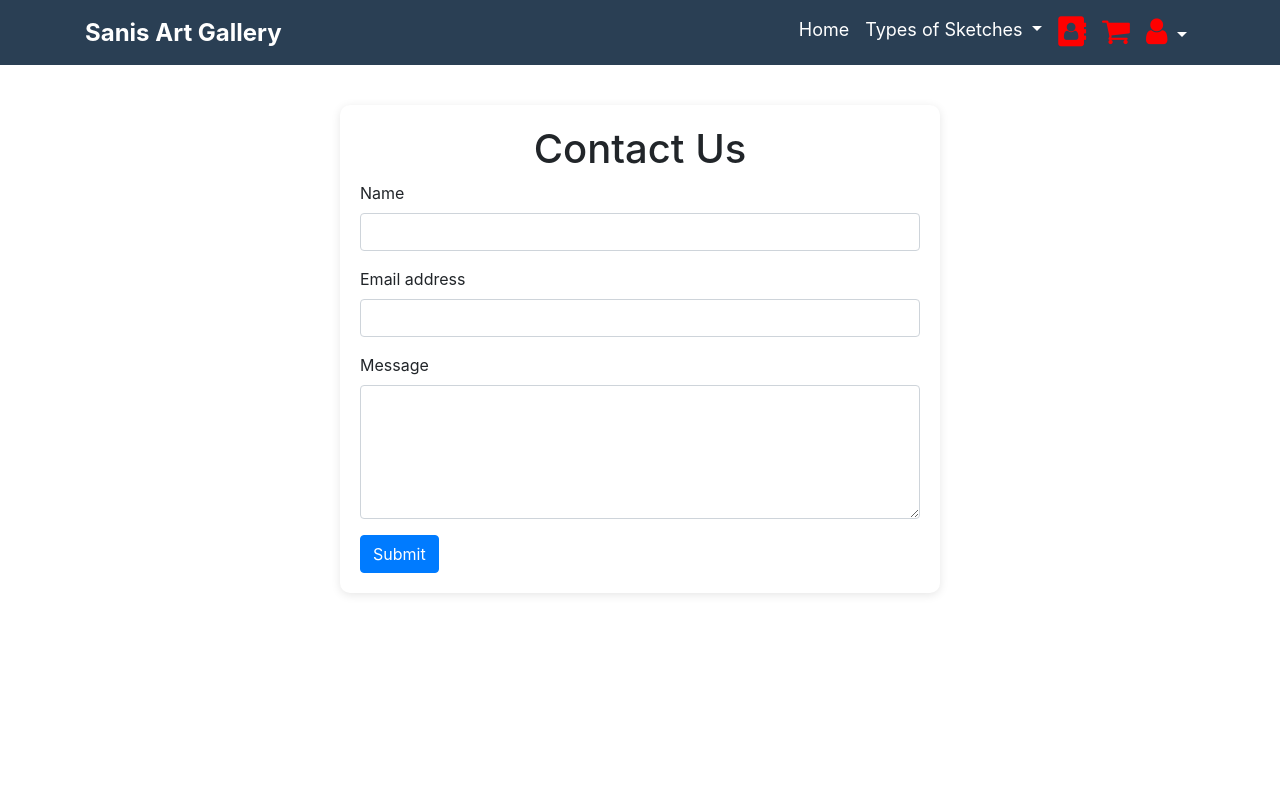
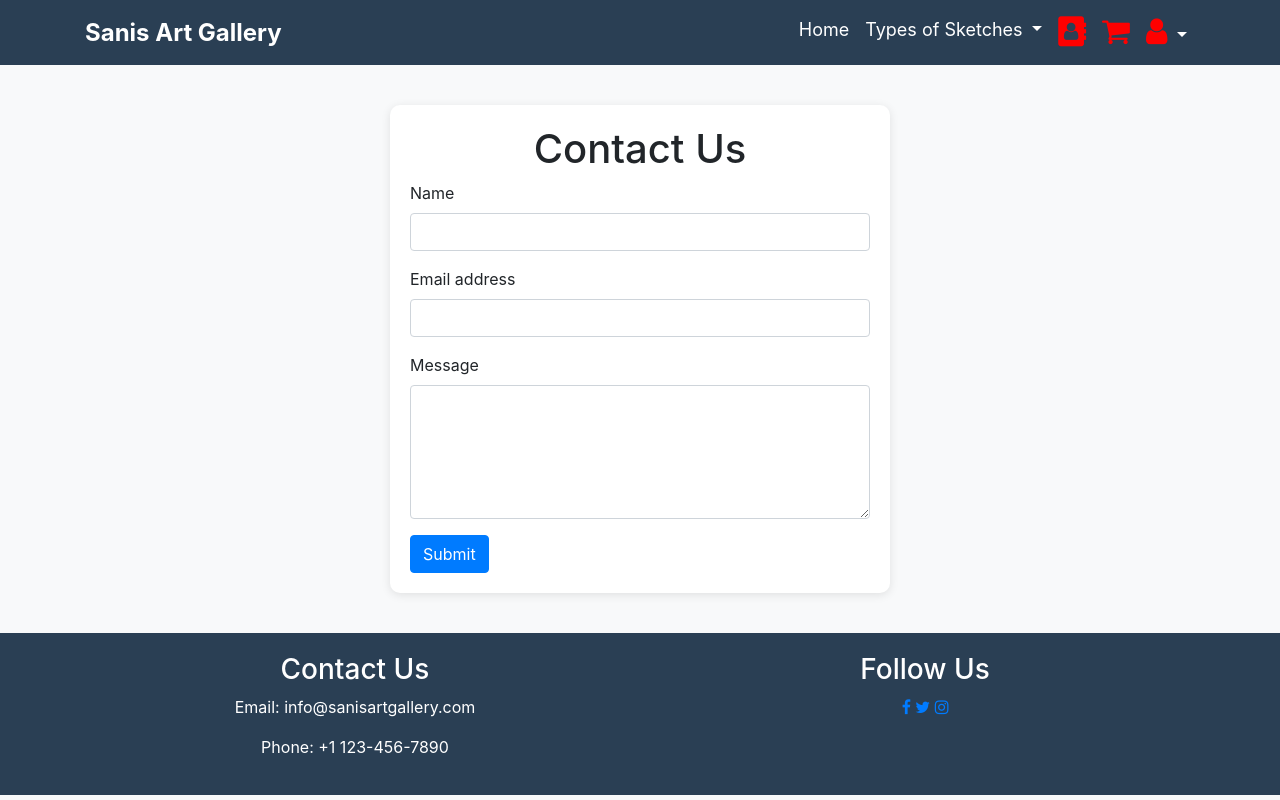
Before and after one commit to jadhavniraj26/ArtGallary, a PHP site: page /final/reachus.php in a window 1280 px wide. Run offline with PHP 8.4, Linux system fonts and the light colour scheme; some libraries are stand-ins or nearby versions.

Commit message:
UI Changes

```diff
--- a/acryliccard.php
+++ b/acryliccard.php
@@ -98,8 +98,9 @@ while ($row1 = mysqli_fetch_assoc($result1)) {
 
 
     </div>
+   </div>
 
 
-
+    <?php require_once('footer.php') ?>
 </body>
 </html>
--- a/addproduct.php
+++ b/addproduct.php
@@ -77,6 +77,7 @@ require_once ('adminheader.php');
   <!-- <script src="https://code.jquery.com/jquery-3.5.1.slim.min.js"></script> -->
   <script src="https://cdn.jsdelivr.net/npm/@popperjs/core@2.9.1/dist/umd/popper.min.js"></script>
   <script src="https://stackpath.bootstrapcdn.com/bootstrap/4.5.2/js/bootstrap.min.js"></script>
+  <?php require_once('footer.php') ?>
 </body>
 </html>
 <?php
--- a/adminheader.php
+++ b/adminheader.php
@@ -11,6 +11,9 @@
         /* Custom styles */
         .navbar {
             background-color: #2a3f54;
+            position: sticky;
+         top: 0;
+        z-index: 1000;
         }
         .navbar-brand {
             color: #fff;
--- a/allpencil.php
+++ b/allpencil.php
@@ -83,7 +83,8 @@ mysqli_close($conn);
 
 
     </div>
+  </div>
 
-
+    <?php require_once('footer.php') ?>
 </body>
 </html>
--- a/canvas.php
+++ b/canvas.php
@@ -81,6 +81,8 @@ mysqli_close($conn);
 
       </div>
     </div>
+  </div>
+  <?php require_once('footer.php') ?>
 
 
 </body>
--- a/edit.php
+++ b/edit.php
@@ -112,5 +112,6 @@ if ($_SERVER['REQUEST_METHOD'] === 'POST') {
             <button type="submit" class="btn btn-primary">Update</button>
         </form>
     </div>
+    <?php require_once('footer.php') ?>
 </body>
 </html>
--- /dev/null
+++ b/footer.php
@@ -0,0 +1,47 @@
+<!DOCTYPE html>
+<html lang="en">
+<head>
+    <meta charset="UTF-8">
+    <meta name="viewport" content="width=device-width, initial-scale=1.0">
+    <link rel="stylesheet" href="https://cdnjs.cloudflare.com/ajax/libs/font-awesome/4.7.0/css/font-awesome.min.css">
+
+    <title>Document</title>
+    <style>
+    /* ... Your existing CSS rules ... */
+
+    /* Sticky Footer CSS */
+    .content {
+        min-height: calc(100vh - 123px); /* Adjust the value based on your navbar and footer heights */
+    }
+
+    .footer {
+        background-color: #2a3f54;
+        color: #fff;
+        padding: 20px 0;
+        text-align: center;
+
+        bottom: 0;
+    }
+</style>
+
+</head>
+<body>
+<footer class="footer">
+        <div class="container">
+            <div class="row">
+                <div class="col-md-6">
+                    <h3>Contact Us</h3>
+                    <p>Email: info@sanisartgallery.com</p>
+                    <p>Phone: +1 123-456-7890</p>
+                </div>
+                <div class="col-md-6">
+                    <h3>Follow Us</h3>
+                    <a href="#"><i class="fa fa-facebook"></i></a>
+                    <a href="#"><i class="fa fa-twitter"></i></a>
+                    <a href="#"><i class="fa fa-instagram"></i></a>
+                </div>
+            </div>
+        </div>
+    </footer>
+</body>
+</html>
--- a/forgot-change.php
+++ b/forgot-change.php
@@ -68,6 +68,7 @@ session_start();
   <!-- <script src="https://code.jquery.com/jquery-3.5.1.slim.min.js"></script> -->
   <script src="https://cdn.jsdelivr.net/npm/@popperjs/core@2.5.3/dist/umd/popper.min.js"></script>
   <script src="https://stackpath.bootstrapcdn.com/bootstrap/4.5.2/js/bootstrap.min.js"></script>
+  <?php require_once('footer.php') ?>
 </body>
 </html>
 <?php
--- a/forgot-verify.php
+++ b/forgot-verify.php
@@ -50,6 +50,7 @@ session_start();
   <script src="https://code.jquery.com/jquery-3.5.1.slim.min.js"></script>
   <script src="https://cdn.jsdelivr.net/npm/@popperjs/core@2.5.3/dist/umd/popper.min.js"></script>
   <script src="https://stackpath.bootstrapcdn.com/bootstrap/4.5.2/js/bootstrap.min.js"></script>
+  <?php require_once('footer.php') ?>
 </body>
 </html>
 <?php
--- a/forgot_password.php
+++ b/forgot_password.php
@@ -143,7 +143,7 @@ function sendOTP($email2, $otp1) {
   ob_end_flush();
   ?>
 
-
+ <?php require_once('footer.php') ?>
 
 </body>
 </html>
--- a/header.php
+++ b/header.php
@@ -10,6 +10,9 @@
     <style>
         .navbar {
             background-color: #2a3f54;
+            position: sticky;
+         top: 0;
+        z-index: 1000;
         }
         .navbar-brand {
             color: #fff;
--- a/index.php
+++ b/index.php
@@ -86,6 +86,7 @@ while ($row = mysqli_fetch_assoc($result)) {
       <a href="allpencil.php"><button class="btn btn-primary" id="showMoreBtn">Show More</button></a>
     </div>
     </div>
+    </div>
     <?php
 
 
@@ -132,6 +133,7 @@ while ($row1 = mysqli_fetch_assoc($result1)) {
       <a href="acryliccard.php"><button class="btn btn-primary" id="showMoreBtn">Show More</button></a>
     </div>
     </div>
+    </div>
     <?php
 
 
@@ -176,6 +178,7 @@ while ($row2 = mysqli_fetch_assoc($result2)) {
       </div>
       <div class="text-center mt-3">
       <a href="canvas.php"><button class="btn btn-primary" id="showMoreBtn">Show More</button></a>
+    </div>
     </div>
     </div>
 
@@ -225,5 +228,8 @@ while ($row3 = mysqli_fetch_assoc($result3)) {
       <a href="nature.php"><button class="btn btn-primary" id="showMoreBtn">Show More</button></a>
     </div>
     </div>
+  </div>
+  <?php require_once('footer.php') ?>
+
 </body>
 </html>
--- a/nature.php
+++ b/nature.php
@@ -81,6 +81,8 @@ mysqli_close($conn);
 
       </div>
     </div>
+  </div>
+  <?php require_once('footer.php') ?>
 
 
 </body>
--- a/reachus.php
+++ b/reachus.php
@@ -9,12 +9,15 @@
 
   <link rel="stylesheet" href="https://stackpath.bootstrapcdn.com/bootstrap/4.5.2/css/bootstrap.min.css">
   <style>
+    body{
+      background-color: #f8f9fa;
 
+    }
     .login-container {
-      max-width: 600px;
+      max-width: 500px;
       margin: 0 auto;
       margin-top: 40px;
-      margin-bottom: 90px;
+      margin-bottom: 40px;
 
       padding: 20px;
       border-radius: 10px;
@@ -54,7 +57,7 @@
   <script src="https://cdn.jsdelivr.net/npm/@popperjs/core@2.5.3/dist/umd/popper.min.js"></script>
   <script src="https://stackpath.bootstrapcdn.com/bootstrap/4.5.2/js/bootstrap.min.js"></script>
 
-
+  <?php require_once('footer.php') ?>
 </body>
 </html>
 <?php
--- a/registration.php
+++ b/registration.php
@@ -235,6 +235,6 @@ function sendOTP($email, $otp) {
   <!-- <script src="https://code.jquery.com/jquery-3.5.1.slim.min.js"></script> -->
   <script src="https://cdn.jsdelivr.net/npm/@popperjs/core@2.5.3/dist/umd/popper.min.js"></script>
   <script src="https://stackpath.bootstrapcdn.com/bootstrap/4.5.2/js/bootstrap.min.js"></script>
-
+  <?php require_once('footer.php') ?>
 </body>
 </html>
--- a/sketchdetail.php
+++ b/sketchdetail.php
@@ -141,6 +141,6 @@ require_once 'adminheader.php';
     <!-- <script src="https://code.jquery.com/jquery-3.5.1.slim.min.js"></script> -->
   <script src="https://cdn.jsdelivr.net/npm/@popperjs/core@2.9.1/dist/umd/popper.min.js"></script>
   <script src="https://stackpath.bootstrapcdn.com/bootstrap/4.5.2/js/bootstrap.min.js"></script>
-
+  <?php require_once('footer.php') ?>
 </body>
 </html>
--- a/userlogin.php
+++ b/userlogin.php
@@ -79,7 +79,8 @@ if ($_SERVER['REQUEST_METHOD'] === 'POST') {
     .login-container {
       max-width: 400px;
       margin: 0 auto;
-      margin-top: 70px;
+      margin-top: 50px;
+      margin-bottom: 50px;
       padding: 20px;
       border-radius: 10px;
       background-color: #fff;
@@ -139,6 +140,7 @@ if ($_SERVER['REQUEST_METHOD'] === 'POST') {
   <!-- <script src="https://code.jquery.com/jquery-3.5.1.slim.min.js"></script> -->
   <script src="https://cdn.jsdelivr.net/npm/@popperjs/core@2.5.3/dist/umd/popper.min.js"></script>
   <script src="https://stackpath.bootstrapcdn.com/bootstrap/4.5.2/js/bootstrap.min.js"></script>
+  <?php require_once('footer.php') ?>
 
 </body>
 
--- a/verify.php
+++ b/verify.php
@@ -54,6 +54,7 @@ session_start();
   <script src="https://code.jquery.com/jquery-3.5.1.slim.min.js"></script>
   <script src="https://cdn.jsdelivr.net/npm/@popperjs/core@2.5.3/dist/umd/popper.min.js"></script>
   <script src="https://stackpath.bootstrapcdn.com/bootstrap/4.5.2/js/bootstrap.min.js"></script>
+  <?php require_once('footer.php') ?>
 </body>
 
 </html>
```
